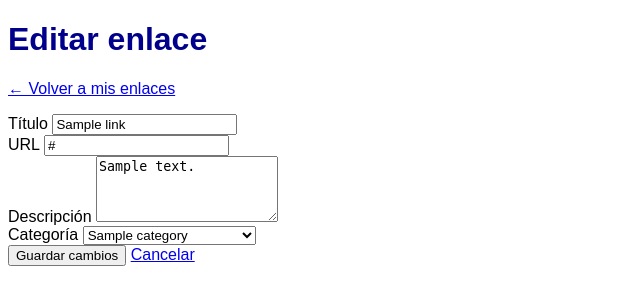
After one commit to CarlosOrellana00/linkvault, a PHP site: template views/links/edit.php in a window 1280 px wide. The commit adds this page. Shown: the top 305 px of the page, without its empty margins (0-640 px from the left). Run offline with PHP 8.4, Linux system fonts and the light colour scheme; the template is opened without the code that fills it: most values are stand-ins (such as "Sample title", 1, 10 or a date in 2020); data that the repository does not hold is empty.

Commit message:
edit phase 1

```diff
--- /dev/null
+++ b/views/links/edit.php
@@ -0,0 +1,114 @@
+<!DOCTYPE html>
+<html lang="es">
+
+<head>
+    <meta charset="UTF-8">
+
+    <meta
+        name="viewport"
+        content="width=device-width, initial-scale=1.0"
+    >
+
+    <title>Editar enlace - LinkVault</title>
+
+    <link
+        rel="stylesheet"
+        href="/assets/css/style.css"
+    >
+</head>
+
+<body>
+
+    <h1>Editar enlace</h1>
+
+    <p>
+        <a href="/">
+            ← Volver a mis enlaces
+        </a>
+    </p>
+
+    <?php if ($message !== ''): ?>
+        <p>
+            <?= htmlspecialchars($message) ?>
+        </p>
+    <?php endif; ?>
+
+    <form method="POST" action="/?view=edit&id=<?= (int) $link['id'] ?>">
+
+        <div>
+            <label for="title">Título</label>
+
+            <input
+                type="text"
+                id="title"
+                name="title"
+                value="<?= htmlspecialchars($link['title']) ?>"
+                required
+            >
+        </div>
+
+        <div>
+            <label for="url">URL</label>
+
+            <input
+                type="url"
+                id="url"
+                name="url"
+                value="<?= htmlspecialchars($link['url']) ?>"
+                required
+            >
+        </div>
+
+        <div>
+            <label for="description">Descripción</label>
+
+            <textarea
+                id="description"
+                name="description"
+                rows="4"
+            ><?= htmlspecialchars($link['description'] ?? '') ?></textarea>
+        </div>
+
+        <div>
+            <label for="category_id">Categoría</label>
+
+            <select
+                id="category_id"
+                name="category_id"
+                required
+            >
+                <option value="">
+                    Selecciona una categoría
+                </option>
+
+                <?php foreach ($categories as $category): ?>
+
+                    <option
+                        value="<?= (int) $category['id'] ?>"
+                        <?= (int) $category['id'] === (int) $link['category_id']
+                            ? 'selected'
+                            : '' ?>
+                    >
+                        <?= htmlspecialchars($category['name']) ?>
+                    </option>
+
+                <?php endforeach; ?>
+
+            </select>
+        </div>
+
+        <div>
+            <button type="submit">
+                Guardar cambios
+            </button>
+
+            <a href="/">
+                Cancelar
+            </a>
+        </div>
+
+    </form>
+
+</body>
+
+</html>
--- a/views/links/index.php
+++ b/views/links/index.php
@@ -85,9 +85,9 @@
                         </td>
 
                         <td>
-                            <button type="button">
+                            <a href="/?view=edit&id=<?= (int) $link['id'] ?>">
                                 Editar
-                            </button>
+                            </a>
 
                             <button type="button">
                                 Eliminar
```
Also changed, not shown: app/repositories/linkrepository.php (+26 -0 lines), public/index.php (+28 -0 lines).
